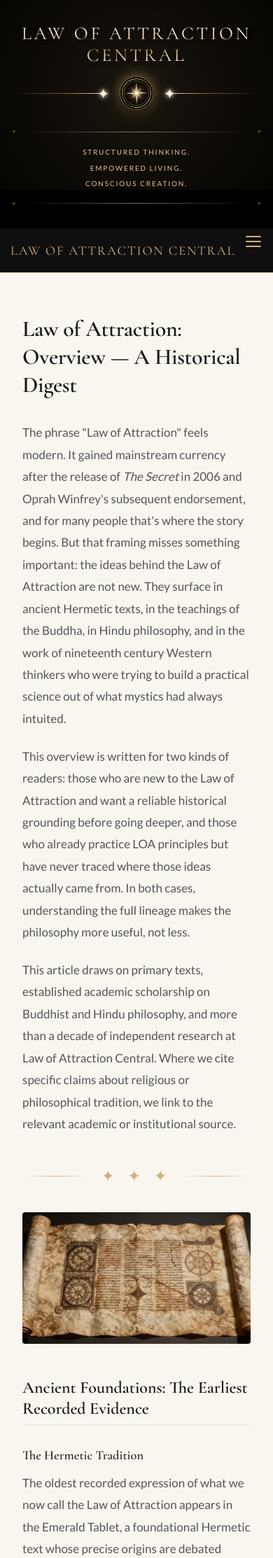
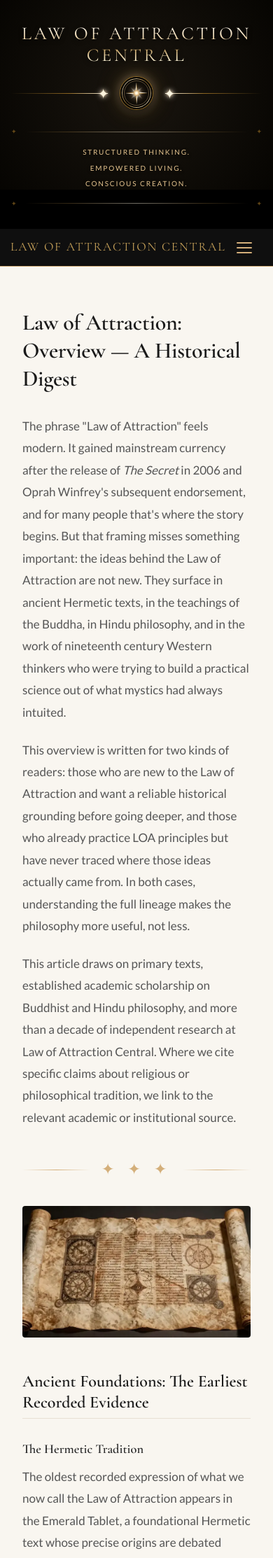
Before and after one commit to LOAC-Central/loacentral, a Jekyll site: the page built from index.html, in a window 390 px wide. Shown: the top 2226 px of the page at 70% size. Built offline with Jekyll 4.4.1, drawn with Linux system fonts in a browser that asks for light colours.

Commit message:
Update header.html

```diff
--- a/_includes/header.html
+++ b/_includes/header.html
@@ -544,30 +544,32 @@
 </nav>
 <style>
 @media (max-width: 600px) {
-    /* 1. Force the inner nav container to split items edge-to-edge */
+    /* 1. Ensure the nav container stays locked to the screen width with no spillover */
     .nav-inner {
-        display: flex !important;
-        justify-content: space-between !important;
-        align-items: center !important;
+        display: block !important;
+        position: relative !important;
         width: 100% !important;
-        padding-left: 15px !important;
-        padding-right: 15px !important;
+        padding: 15px 60px 15px 15px !important; /* Huge 60px safety gap on the right */
         box-sizing: border-box !important;
     }
 
-    /* 2. Lock the brand name to the left margin and prevent wrapping */
+    /* 2. Allow the brand text to wrap elegantly onto two clean lines without breaking out */
     .nav-brand {
+        display: block !important;
         text-align: left !important;
-        white-space: nowrap !important;
-        font-size: 1.15rem !important; /* Perfect scaling for mobile screens */
+        white-space: normal !important; /* Allows natural wrapping */
+        font-size: 1.1rem !important;
+        line-height: 1.3 !important;
+        color: #c5a059 !important; /* Keeps your premium brand gold */
     }
 
-    /* 3. Lock the hamburger label to the right wall and fix positioning overrides */
+    /* 3. Absolute position the hamburger cleanly inside that right safety padding pocket */
     .nav-toggle-label {
-        margin-right: 0 !important;
-        position: static !important; /* Disables any absolute positioning overlaps */
-        display: flex !important;
-        align-items: center !important;
+        position: absolute !important;
+        right: 15px !important;
+        top: 50% !important;
+        transform: translateY(-50%) !important; /* Centers it vertically perfectly */
+        margin: 0 !important;
     }
 }
 </style>
```
